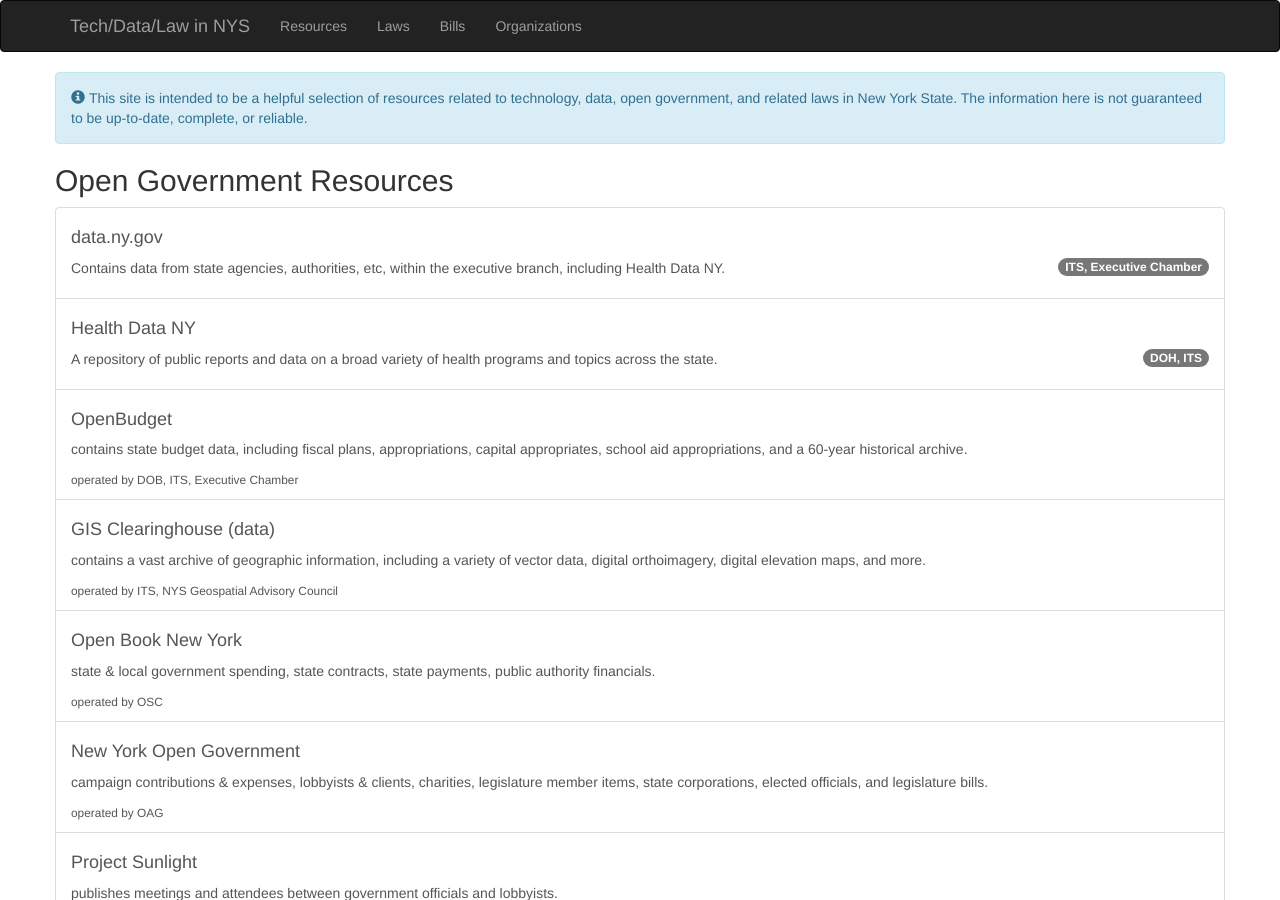
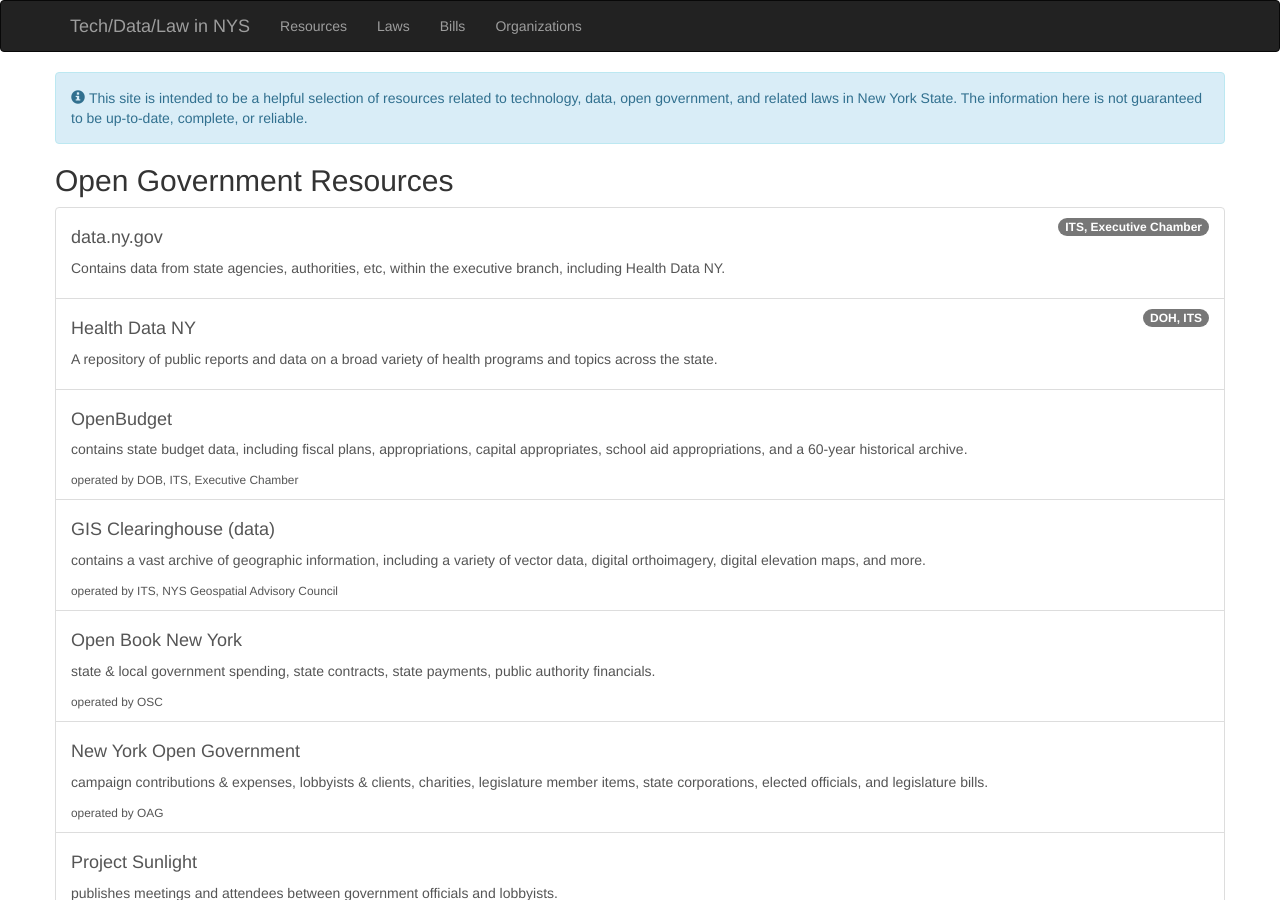
Before and after one commit to technickle/open-data-resources, a Jekyll site: the page built from resources/index.md, in a window 1280 px wide and 900 px high. Built offline with Jekyll 4.4.1, drawn with Linux system fonts in a browser that asks for light colours; nearby versions of some CDN libraries.

Commit message:
Update index.md

```diff
--- a/resources/index.md
+++ b/resources/index.md
@@ -7,13 +7,13 @@ layout: default
 
 <div class="list-group">
   <a class="list-group-item" href="https://data.ny.gov">
+    <span class="badge">ITS, Executive Chamber</span>
     <h4>data.ny.gov</h4>
-    <span class="badge">ITS, Executive Chamber</span>
     <p>Contains data from state agencies, authorities, etc, within the executive branch, including Health Data NY.</p>
   </a>
   <a class="list-group-item" href="https://health.data.ny.gov">
+    <span class="badge">DOH, ITS</span>
     <h4>Health Data NY</h4>
-    <span class="badge">DOH, ITS</span>
     <p>A repository of public reports and data on a broad variety of health programs and topics across the state.</p>
   </a>
   <a class="list-group-item" href="http://openbudget.ny.gov">
```
